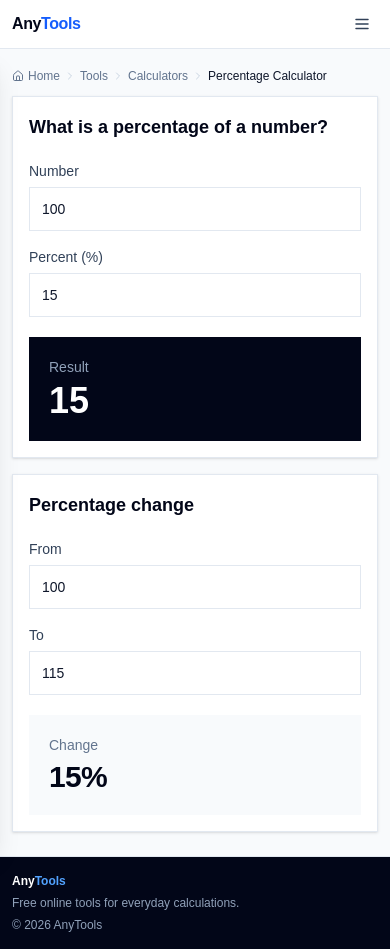
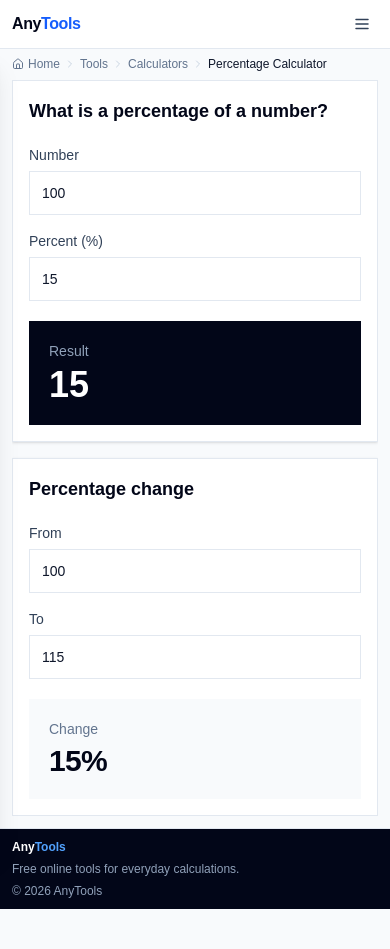
Before and after one commit to farukislamyt/any-tools, a Next.js app: page /tools/percentage in a window 390 px wide. After the commit the page ends 909 px from the top, so only its background shows below. Built offline with nearby package versions, Linux system fonts and the light colour scheme.

Commit message:
feat(layout): add responsive viewport-fit tool workspace

```diff
--- a/components/tool-shell.tsx
+++ b/components/tool-shell.tsx
@@ -20,46 +20,32 @@ export function ToolShell({
   const closeSidebar = () => setSidebarOpen(false);
 
   return (
-    <div className="flex min-h-screen w-full flex-col bg-slate-50 text-slate-950">
+    <div className="tool-app flex min-h-[100dvh] w-full flex-col bg-slate-50 text-slate-950">
       <header className="fixed inset-x-0 top-0 z-50 border-b border-slate-200 bg-white/95 backdrop-blur">
         <div className="flex h-12 w-full items-center justify-between gap-3 px-3 sm:px-4">
           <Link href="/" className="shrink-0 text-base font-extrabold tracking-tight" onClick={closeSidebar}>
             Any<span className="text-blue-600">Tools</span>
           </Link>
-
           <div className="flex items-center gap-1">
             <nav aria-label="Primary navigation" className="hidden items-center gap-0.5 text-sm font-semibold sm:flex">
               <Link href="/" className="px-2.5 py-1.5 text-slate-600 transition hover:bg-slate-100 hover:text-slate-950">Home</Link>
               <Link href="/#tools" className="px-2.5 py-1.5 text-slate-600 transition hover:bg-slate-100 hover:text-slate-950">Tools</Link>
             </nav>
-            <button
-              type="button"
-              aria-label={sidebarOpen ? "Close tools menu" : "Open tools menu"}
-              aria-expanded={sidebarOpen}
-              aria-controls="tool-sidebar-mobile"
-              onClick={() => setSidebarOpen((open) => !open)}
-              className="inline-flex h-8 w-8 items-center justify-center text-slate-700 transition hover:bg-slate-100 sm:hidden"
-            >
+            <button type="button" aria-label={sidebarOpen ? "Close tools menu" : "Open tools menu"} aria-expanded={sidebarOpen} aria-controls="tool-sidebar-mobile" onClick={() => setSidebarOpen((open) => !open)} className="inline-flex h-8 w-8 items-center justify-center text-slate-700 transition hover:bg-slate-100 sm:hidden">
               {sidebarOpen ? <X size={18} aria-hidden="true" /> : <Menu size={18} aria-hidden="true" />}
             </button>
           </div>
         </div>
       </header>
 
-      {sidebarOpen && (
-        <button type="button" aria-label="Close tools menu" className="fixed inset-0 z-40 bg-slate-950/20 sm:hidden" onClick={closeSidebar} />
-      )}
+      {sidebarOpen && <button type="button" aria-label="Close tools menu" className="fixed inset-0 z-40 bg-slate-950/20 sm:hidden" onClick={closeSidebar} />}
 
-      <aside
-        id="tool-sidebar-mobile"
-        aria-label="Tools menu"
-        className={`fixed left-0 top-12 z-50 h-[calc(100vh-3rem)] w-fit min-w-[16rem] max-w-[88vw] overflow-y-auto border-r border-slate-200 bg-white p-3 shadow-xl transition-transform duration-200 sm:hidden ${sidebarOpen ? "translate-x-0" : "-translate-x-full"}`}
-      >
+      <aside id="tool-sidebar-mobile" aria-label="Tools menu" className={`fixed left-0 top-12 z-50 h-[calc(100dvh-3rem)] w-fit min-w-[16rem] max-w-[88vw] overflow-y-auto border-r border-slate-200 bg-white p-3 shadow-xl transition-transform duration-200 sm:hidden ${sidebarOpen ? "translate-x-0" : "-translate-x-full"}`}>
         <ToolList currentTitle={title} onNavigate={closeSidebar} />
       </aside>
 
-      <main className="flex w-full flex-1 flex-col pb-6 pt-[4.25rem] sm:pb-8 sm:pt-[4.5rem]">
-        <nav aria-label="Breadcrumb" className="mb-3 flex min-w-0 w-full items-center gap-1 overflow-x-auto whitespace-nowrap px-3 text-xs font-medium text-slate-500 sm:px-4">
+      <main className="tool-main flex w-full flex-1 flex-col overflow-hidden pb-0 pt-[3rem]">
+        <nav aria-label="Breadcrumb" className="mb-2 flex min-w-0 w-full shrink-0 items-center gap-1 overflow-x-auto whitespace-nowrap px-3 pt-2 text-xs font-medium text-slate-500 sm:px-4">
           <Link href="/" className="inline-flex shrink-0 items-center gap-1 transition hover:text-slate-950"><Home size={12} aria-hidden="true" />Home</Link>
           <ChevronRight size={12} className="shrink-0 text-slate-300" aria-hidden="true" />
           <Link href="/#tools" className="shrink-0 transition hover:text-slate-950">Tools</Link>
@@ -68,19 +54,18 @@ export function ToolShell({
           <span className="truncate text-slate-900" aria-current="page">{title}</span>
         </nav>
 
-        <div className="flex w-full items-start gap-5 px-3 sm:px-4 lg:gap-6">
-          <aside id="tool-sidebar" aria-label="Tools sidebar" className="hidden w-fit min-w-[11rem] max-w-[18rem] shrink-0 border-r border-slate-200 pr-4 lg:block">
+        <div className="tool-layout flex min-h-0 w-full flex-1 items-stretch gap-4 px-3 pb-3 sm:gap-5 sm:px-4">
+          <aside id="tool-sidebar" aria-label="Tools sidebar" className="hidden w-fit min-w-[11rem] max-w-[18rem] shrink-0 overflow-y-auto border-r border-slate-200 pr-4 lg:block">
             <div className="sticky top-16"><ToolList currentTitle={title} /></div>
           </aside>
-
-          <section className="min-w-0 flex-1">
+          <section className="tool-workspace min-w-0 flex-1 overflow-y-auto overscroll-contain">
             {children}
           </section>
         </div>
       </main>
 
-      <footer className="border-t border-slate-200 bg-slate-950 text-slate-400">
-        <div className="flex w-full flex-col gap-1.5 px-3 py-4 text-xs sm:flex-row sm:items-center sm:justify-between sm:px-4">
+      <footer className="shrink-0 border-t border-slate-200 bg-slate-950 text-slate-400">
+        <div className="flex w-full flex-col gap-1.5 px-3 py-2.5 text-xs sm:flex-row sm:items-center sm:justify-between sm:px-4">
           <Link href="/" className="font-bold text-white" onClick={closeSidebar}>Any<span className="text-blue-400">Tools</span></Link>
           <p>Free online tools for everyday calculations.</p>
           <p>© {new Date().getFullYear()} AnyTools</p>
@@ -105,13 +90,7 @@ function ToolList({ currentTitle, onNavigate }: { currentTitle: string; onNaviga
             {categoryTools.map((tool) => {
               const active = tool.name === currentTitle;
               return (
-                <Link
-                  key={tool.slug}
-                  href={tool.href}
-                  onClick={onNavigate}
-                  aria-current={active ? "page" : undefined}
-                  className={`block whitespace-nowrap px-2 py-1.5 text-sm font-medium transition ${active ? "bg-slate-100 text-slate-950" : "text-slate-600 hover:bg-slate-100 hover:text-slate-950"}`}
-                >
+                <Link key={tool.slug} href={tool.href} onClick={onNavigate} aria-current={active ? "page" : undefined} className={`block whitespace-nowrap px-2 py-1.5 text-sm font-medium transition ${active ? "bg-slate-100 text-slate-950" : "text-slate-600 hover:bg-slate-100 hover:text-slate-950"}`}>
                   {tool.name}
                 </Link>
               );
```
